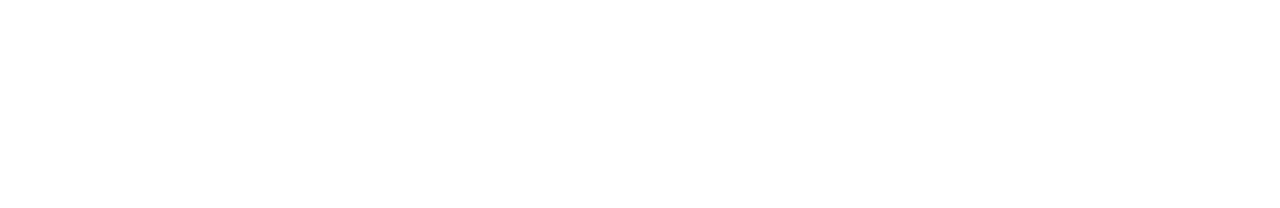
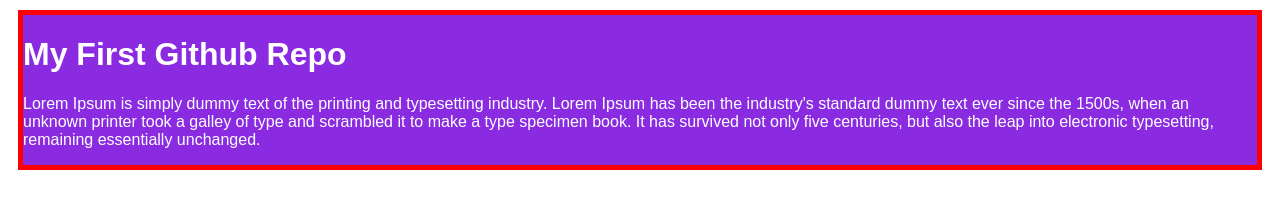
Before and after one commit to atikroman2019/My-first-repo, a plain HTML site: page index.html in a window 1280 px wide. Drawn offline with Linux system fonts and the light colour scheme.

Commit message:
second commit

```diff
--- a/index.html
+++ b/index.html
@@ -4,6 +4,20 @@
     <meta charset="UTF-8" />
     <meta name="viewport" content="width=device-width, initial-scale=1.0" />
     <title>My First Github Repo</title>
+    <link rel="stylesheet" href="styles.css" />
   </head>
-  <body></body>
+  <body>
+    <div class="main">
+      <h1>My First Github Repo</h1>
+
+      <p>
+        Lorem Ipsum is simply dummy text of the printing and typesetting
+        industry. Lorem Ipsum has been the industry's standard dummy text ever
+        since the 1500s, when an unknown printer took a galley of type and
+        scrambled it to make a type specimen book. It has survived not only five
+        centuries, but also the leap into electronic typesetting, remaining
+        essentially unchanged.
+      </p>
+    </div>
+  </body>
 </html>
--- /dev/null
+++ b/styles.css
@@ -0,0 +1,7 @@
+.main {
+  background-color: blueviolet;
+  color: white;
+  font-family: sans-serif;
+  margin: 10px;
+  border: 5px solid red;
+}
```
